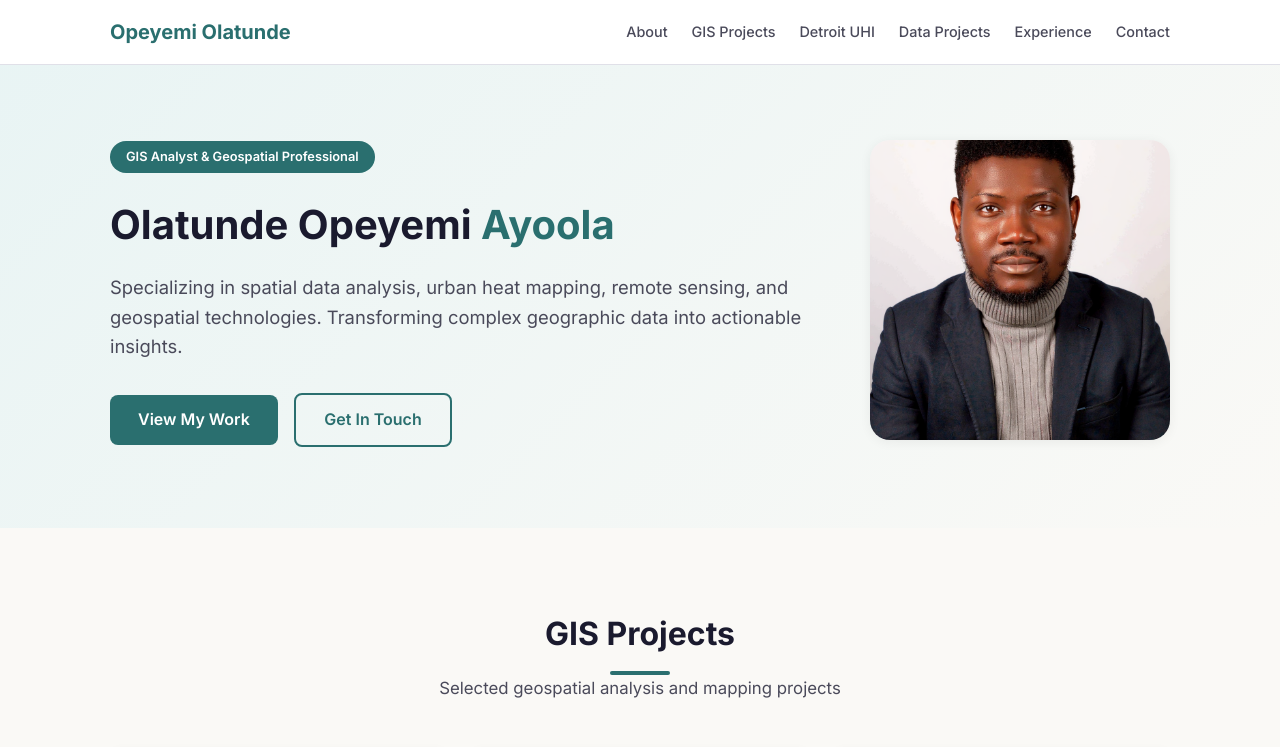
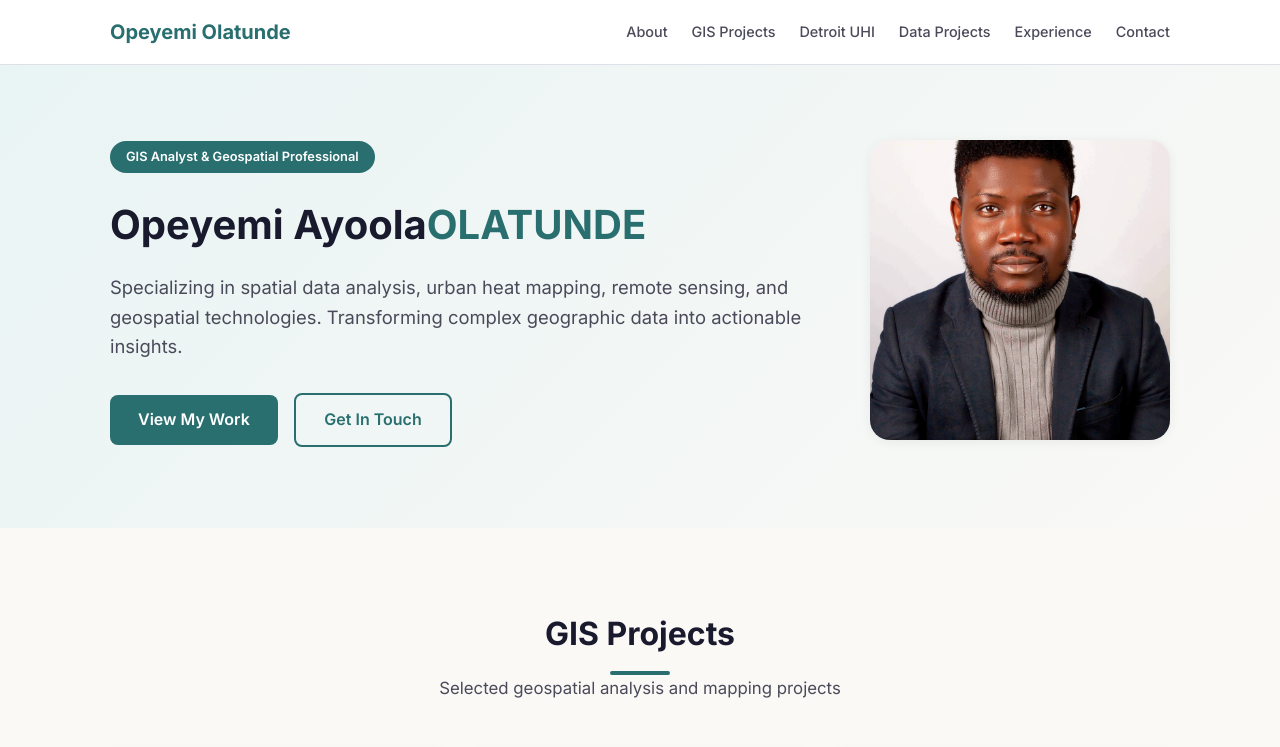
Before and after one commit to olatundeopeyemi0001/olatundeopeyemi0001.github.io, a plain HTML site: page index.html in a window 1280 px wide. Shown: the top 747 px of the page. Drawn offline with Linux system fonts and the light colour scheme.

Commit message:
Update index.html

```diff
--- a/index.html
+++ b/index.html
@@ -365,7 +365,7 @@
             <div class="hero-inner">
                 <div class="hero-text">
                     <span class="hero-badge">GIS Analyst & Geospatial Professional</span>
-                    <h1>Olatunde Opeyemi <span>Ayoola</span></h1>
+                    <h1>Opeyemi Ayoola<span>OLATUNDE</span></h1>
                     <p class="hero-subtitle">Specializing in spatial data analysis, urban heat mapping, remote sensing, and geospatial technologies. Transforming complex geographic data into actionable insights.</p>
                     <a href="#projects" class="btn">View My Work</a>
                     <a href="#contact" class="btn btn-outline">Get In Touch</a>
```
